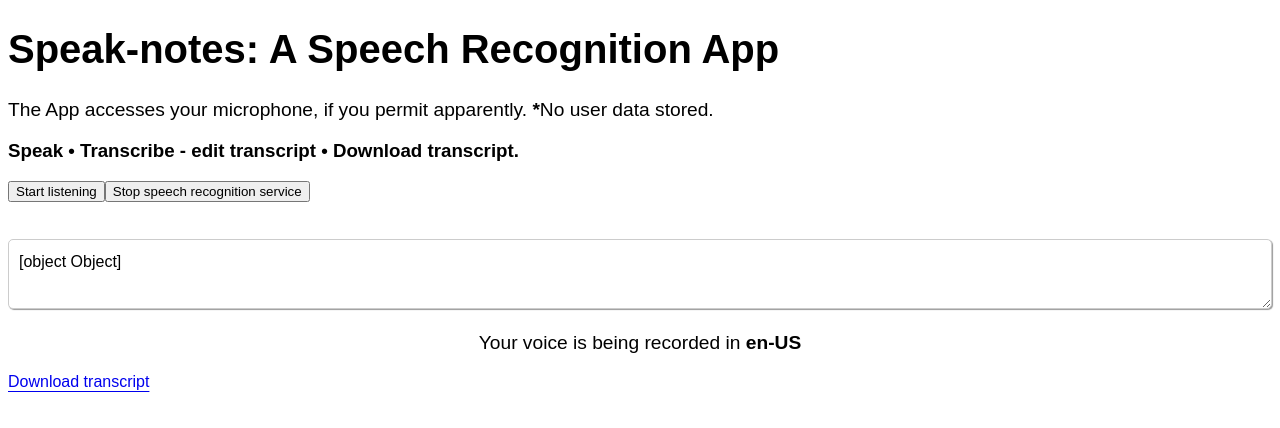
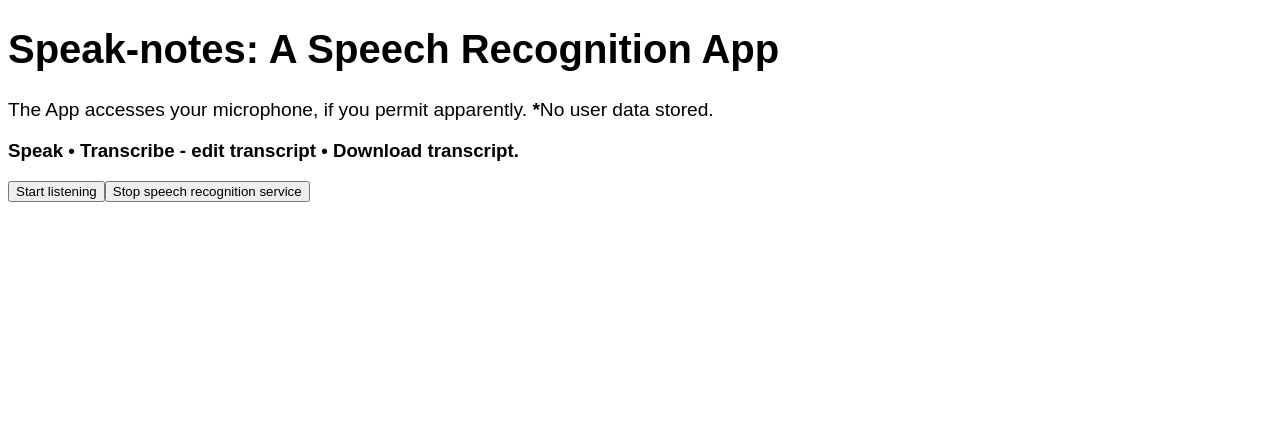
Before and after one commit to contigen/speak-notes, a React (Create React App) app: page / in a window 1280 px wide. Shown: the top 428 px of the page. Built offline with nearby package versions, Linux system fonts and the light colour scheme.

Commit message:
refactor: Create a custom state setter function

```diff
--- a/src/features/speech-recognition/speech-recognition.js
+++ b/src/features/speech-recognition/speech-recognition.js
@@ -3,12 +3,12 @@ import { useSpeechRecognition } from "./use-speech-recognition";
 
 export const SpeechRecognition = () => {
   const {
+    Recognition,
     browserSupport,
     transcript,
-    setTranscript: handleChange,
+    setTranscript,
     speechErrMessage,
     startSpeechRec,
-    stopSpeechRec,
     speechRecVarsRef,
     abort,
   } = useSpeechRecognition();
@@ -20,6 +20,11 @@ export const SpeechRecognition = () => {
     });
     linkRef.current.href = URL.createObjectURL(blob);
   }, [transcript]);
+  const handleChange = (value) => {
+    setTranscript((prev) => {
+      return { ...prev, note: value };
+    });
+  };
   useEffect(() => {
     return () => URL.revokeObjectURL(linkRef.current?.href);
   }, []);
@@ -39,20 +44,21 @@ export const SpeechRecognition = () => {
           : `listening ...`}
       </button>
       <button onClick={abort}>Stop speech recognition service</button>
-      {transcript ? (
+      <p>{transcript.preview}</p>
+      {transcript.note ? (
         <div>
           <br />
           <div>
-            <p>{speechRecVarsRef.current.transcript}</p>
             <textarea
-              value={transcript}
+              value={transcript.note}
               onChange={({ target: { value } }) => handleChange(value)}
             ></textarea>
             {speechRecVarsRef.current.noMatch && (
               <p>Not very loud, let's hear it again ...</p>
             )}
             <p style={{ textAlign: `center` }}>
-              Your voice is being recorded in <b>{navigator.language}</b>
+              Your voice is being recorded in{" "}
+              <b>{Recognition.lang || navigator.language}</b>
             </p>
           </div>
           {/* eslint-disable-next-line jsx-a11y/anchor-is-valid */}
```
